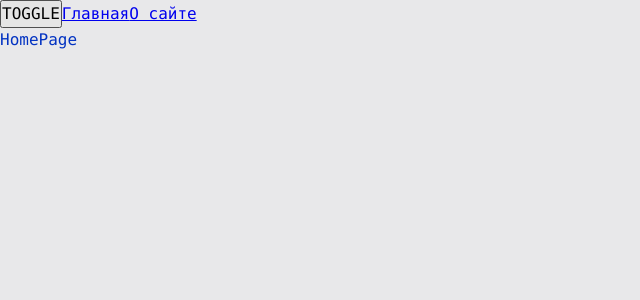
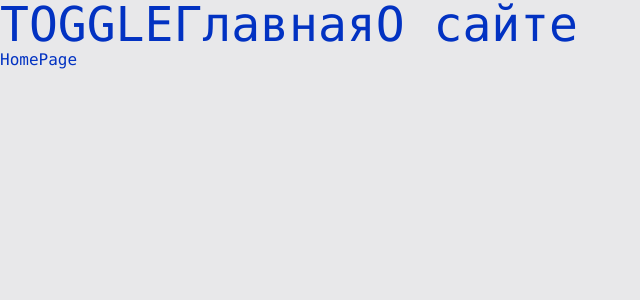
Before and after one commit to acid-lynx/vite-react, a React (Vite) app: page / in a window 1280 px wide. Shown: the top 300 px of the page, without its empty margins (0-640 px from the left). Built offline with nearby package versions, Linux system fonts and the light colour scheme.

Commit message:
tailwind setup

```diff
--- a/package.json
+++ b/package.json
@@ -17,11 +17,13 @@
   "author": "",
   "license": "ISC",
   "dependencies": {
+    "@tailwindcss/vite": "^4.1.17",
     "clsx": "^2.1.1",
     "react": "^19.2.1",
     "react-dom": "^19.2.1",
     "react-router": "^7.10.0",
-    "react-router-dom": "^7.10.0"
+    "react-router-dom": "^7.10.0",
+    "tailwindcss": "^4.1.17"
   },
   "devDependencies": {
     "@eslint/js": "^9.39.1",
--- a/src/app/App.tsx
+++ b/src/app/App.tsx
@@ -1,15 +1,14 @@
 import clsx from 'clsx'
 import { Link, Outlet } from 'react-router-dom'
 import { useTheme } from '@/app/providers/ThemeProvider'
-
-import './styles/index.scss'
+import './styles/index.css'
 
 export const App = () => {
     const { theme, toggleTheme } = useTheme()
 
     return (
         <div className={ clsx('app', theme) }>
-            <div className="text-3xl">
+            <div className="text-5xl">
                 <button onClick={ toggleTheme }>TOGGLE</button>
                 <Link to={ '/' }>Главная</Link>
                 <Link to={ '/about' }>О сайте</Link>
--- /dev/null
+++ b/src/app/styles/index.css
@@ -0,0 +1,14 @@
+@import "tailwindcss";
+
+@import "./variables/global.css";
+@import "./themes/light.css";
+@import "./themes/dark.css";
+
+.app {
+    font: var(--font-m);
+
+    background: var(--bg-color);
+    color: var(--primary-color);
+
+    min-height: 100vh;
+}
--- a/src/app/styles/index.scss
+++ /dev/null
@@ -1,13 +0,0 @@
-@use 'reset';
-@use 'variables/global';
-@use 'themes/normal';
-@use 'themes/dark';
-
-.app {
-  font: var(--font-m);
-
-  background: var(--bg-color);
-  color: var(--primary-color);
-
-  min-height: 100vh;
-}
--- a/src/app/styles/reset.scss
+++ /dev/null
@@ -1,14 +0,0 @@
-* {
-  margin: 0;
-  padding: 0;
-  box-sizing: border-box;
-}
-
-input,
-button,
-textarea,
-select {
-  margin: 0;
-
-  font: inherit;
-}
--- a/vite.config.ts
+++ b/vite.config.ts
@@ -1,9 +1,14 @@
 import { defineConfig } from 'vite'
 import path from 'path'
-import react from '@vitejs/plugin-react'
+import react from '@vitejs/plugin-react';
+// @ts-ignore
+import tailwindcss from '@tailwindcss/vite';
 
 export default defineConfig({
-  plugins: [react()],
+  plugins: [
+      react(),
+      tailwindcss(),
+  ],
   resolve: {
     extensions: ['.tsx', '.ts', '.js'],
     alias: {
```
Also changed, not shown: src/app/styles/themes/dark.css (renamed from src/app/styles/themes/dark.scss), src/app/styles/themes/light.css (renamed from src/app/styles/themes/normal.scss), src/app/styles/variables/global.css (renamed from src/app/styles/variables/global.scss), 1 other file (tests, documents, lock files or other folders).
